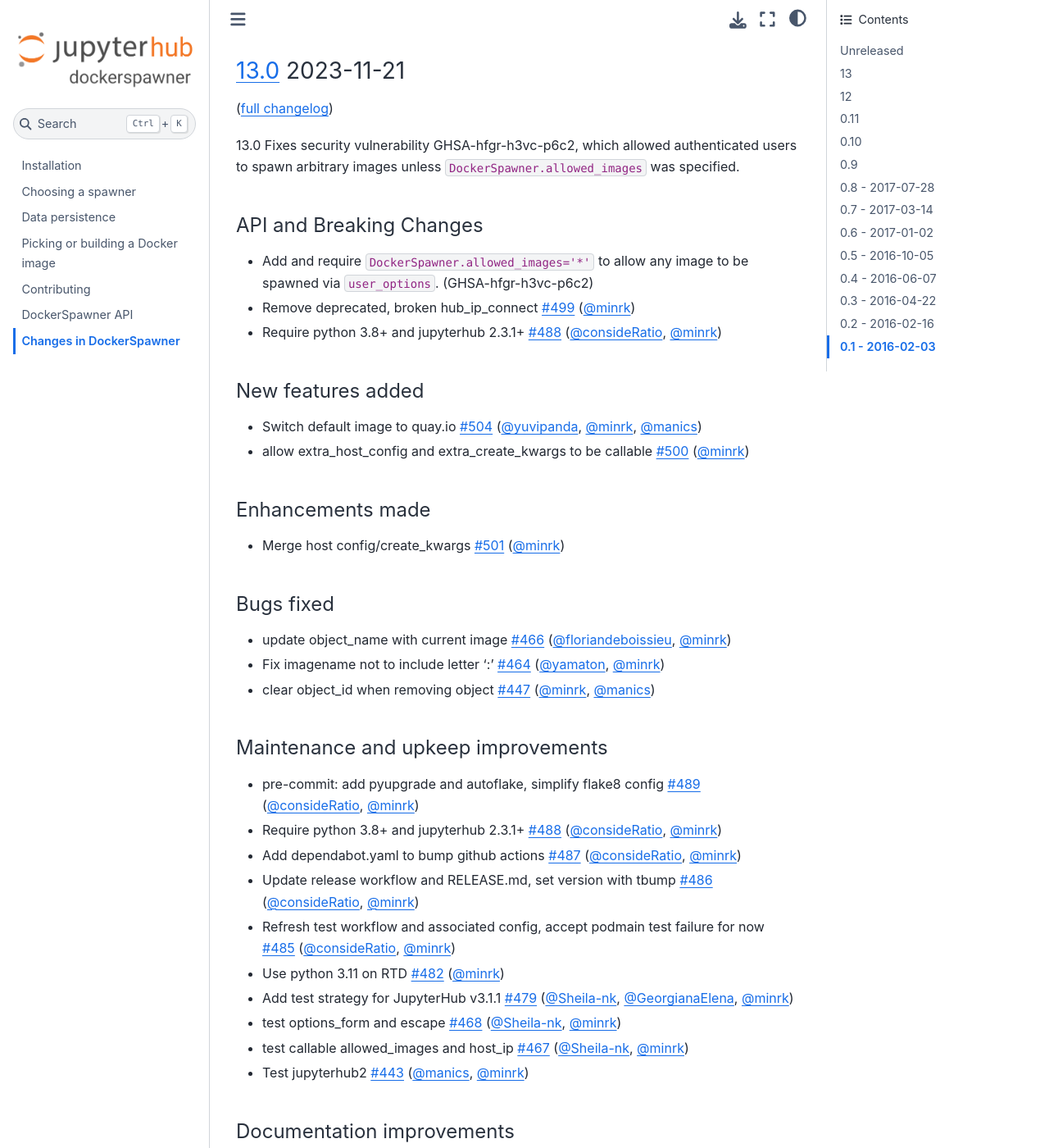
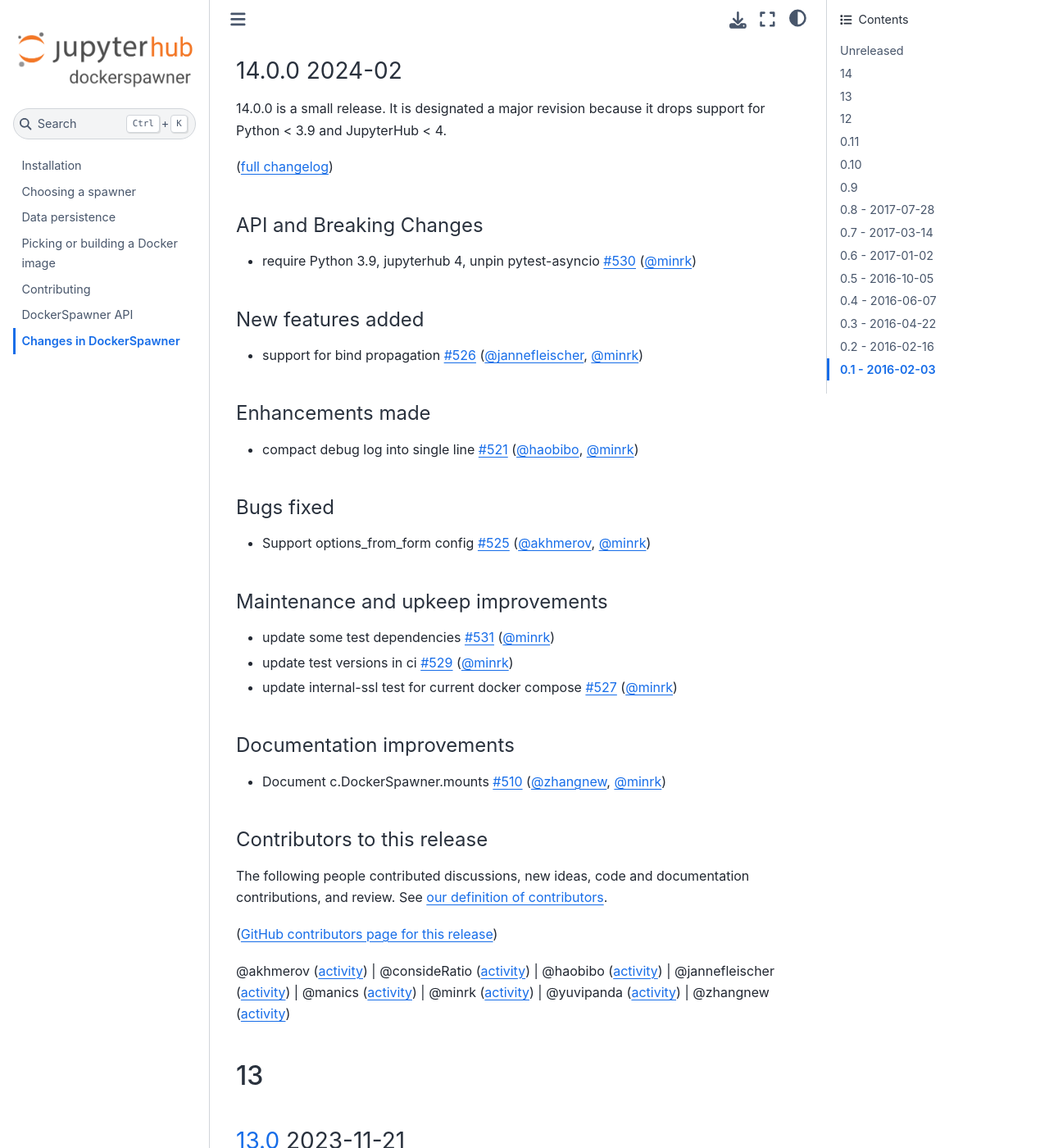
Before and after one commit to jupyterhub/dockerspawner, a Sphinx documentation site: the page built from docs/source/changelog.md, in a window 1280 px wide and 1400 px high, scrolled down 323 px. Shown: the whole window at 82% size. Built offline with Sphinx 7.4.7 and the Sphinx Book theme 1.1.4, drawn with Linux system fonts in a browser that asks for light colours.

Commit message:
changelog for 14.0
ad update a versionadded since this is a major revision due to the dependency bump

```diff
--- a/docs/source/changelog.md
+++ b/docs/source/changelog.md
@@ -5,6 +5,50 @@
 command line for details.
 
 ## [Unreleased]
+
+## 14
+
+### 14.0.0 2024-02
+
+14.0.0 is a small release.
+It is designated a major revision because it drops support for Python < 3.9 and JupyterHub < 4.
+
+([full changelog](https://github.com/jupyterhub/dockerspawner/compare/13.0.0...14.0.0))
+
+#### API and Breaking Changes
+
+- require Python 3.9, jupyterhub 4, unpin pytest-asyncio [#530](https://github.com/jupyterhub/dockerspawner/pull/530) ([@minrk](https://github.com/minrk))
+
+#### New features added
+
+- support for bind propagation [#526](https://github.com/jupyterhub/dockerspawner/pull/526) ([@jannefleischer](https://github.com/jannefleischer), [@minrk](https://github.com/minrk))
+
+#### Enhancements made
+
+- compact debug log into single line [#521](https://github.com/jupyterhub/dockerspawner/pull/521) ([@haobibo](https://github.com/haobibo), [@minrk](https://github.com/minrk))
+
+#### Bugs fixed
+
+- Support options_from_form config [#525](https://github.com/jupyterhub/dockerspawner/pull/525) ([@akhmerov](https://github.com/akhmerov), [@minrk](https://github.com/minrk))
+
+#### Maintenance and upkeep improvements
+
+- update some test dependencies [#531](https://github.com/jupyterhub/dockerspawner/pull/531) ([@minrk](https://github.com/minrk))
+- update test versions in ci [#529](https://github.com/jupyterhub/dockerspawner/pull/529) ([@minrk](https://github.com/minrk))
+- update internal-ssl test for current docker compose [#527](https://github.com/jupyterhub/dockerspawner/pull/527) ([@minrk](https://github.com/minrk))
+
+#### Documentation improvements
+
+- Document c.DockerSpawner.mounts [#510](https://github.com/jupyterhub/dockerspawner/pull/510) ([@zhangnew](https://github.com/zhangnew), [@minrk](https://github.com/minrk))
+
+#### Contributors to this release
+
+The following people contributed discussions, new ideas, code and documentation contributions, and review.
+See [our definition of contributors](https://github-activity.readthedocs.io/en/latest/#how-does-this-tool-define-contributions-in-the-reports).
+
+([GitHub contributors page for this release](https://github.com/jupyterhub/dockerspawner/graphs/contributors?from=2023-11-21&to=2025-02-12&type=c))
+
+@akhmerov ([activity](https://github.com/search?q=repo%3Ajupyterhub%2Fdockerspawner+involves%3Aakhmerov+updated%3A2023-11-21..2025-02-12&type=Issues)) | @consideRatio ([activity](https://github.com/search?q=repo%3Ajupyterhub%2Fdockerspawner+involves%3AconsideRatio+updated%3A2023-11-21..2025-02-12&type=Issues)) | @haobibo ([activity](https://github.com/search?q=repo%3Ajupyterhub%2Fdockerspawner+involves%3Ahaobibo+updated%3A2023-11-21..2025-02-12&type=Issues)) | @jannefleischer ([activity](https://github.com/search?q=repo%3Ajupyterhub%2Fdockerspawner+involves%3Ajannefleischer+updated%3A2023-11-21..2025-02-12&type=Issues)) | @manics ([activity](https://github.com/search?q=repo%3Ajupyterhub%2Fdockerspawner+involves%3Amanics+updated%3A2023-11-21..2025-02-12&type=Issues)) | @minrk ([activity](https://github.com/search?q=repo%3Ajupyterhub%2Fdockerspawner+involves%3Aminrk+updated%3A2023-11-21..2025-02-12&type=Issues)) | @yuvipanda ([activity](https://github.com/search?q=repo%3Ajupyterhub%2Fdockerspawner+involves%3Ayuvipanda+updated%3A2023-11-21..2025-02-12&type=Issues)) | @zhangnew ([activity](https://github.com/search?q=repo%3Ajupyterhub%2Fdockerspawner+involves%3Azhangnew+updated%3A2023-11-21..2025-02-12&type=Issues))
 
 ## 13
 
```
Also changed, not shown: 1 other file.
